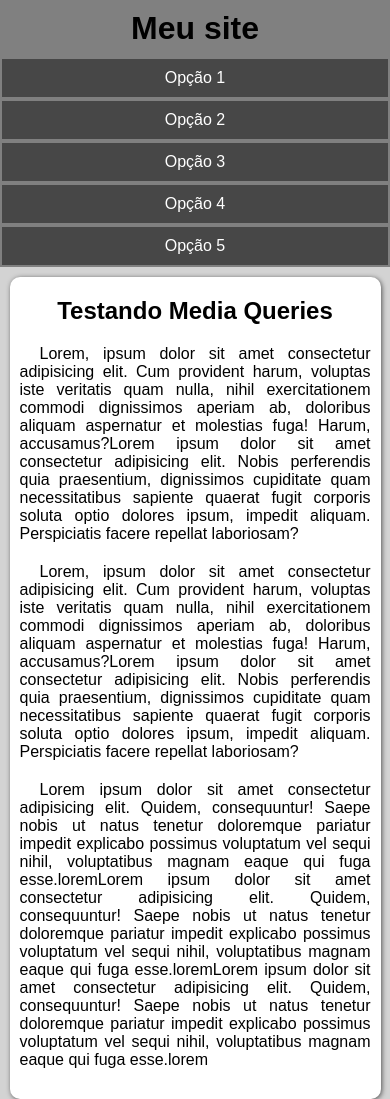
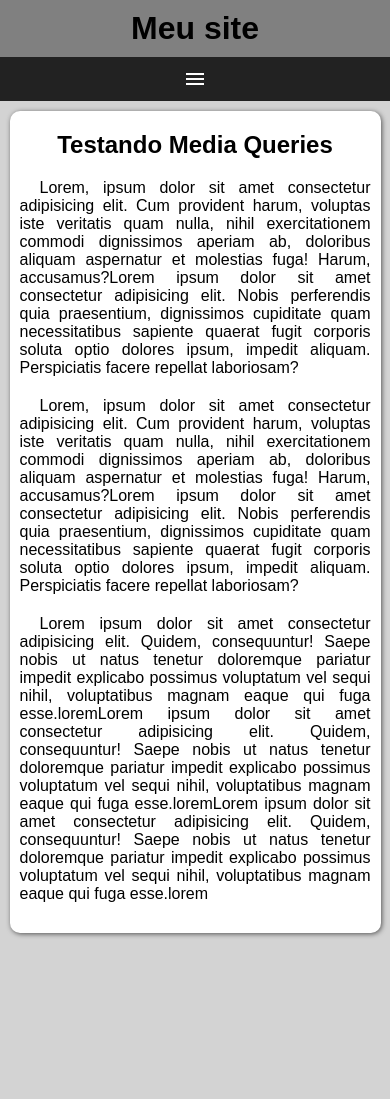
Before and after one commit to FernandoSantos-tech/HTML-CSS, a plain HTML site: page ex026/mq005/index.html in a window 390 px wide. Shown: the top 1099 px of the page. After the commit the page ends 943 px from the top, so only its background shows below. Drawn offline with Linux system fonts and the light colour scheme.

Commit message:
atualização de ex026 de media query

```diff
--- a/ex026/mq005/estilos/style.css
+++ b/ex026/mq005/estilos/style.css
@@ -19,8 +19,22 @@ header > h1{
     text-align: center;
 }
 
+span#burguer{
+    background-color: rgb(34, 34, 34);
+    color: white;
+    display: block;
+    text-align: center;
+    padding: 10px;
+    cursor: pointer;
+}
+
+span#burguer:hover{
+    background-color: white;
+    color: black;
+}
+
 nav{
-    display: block;
+    display: none;
 }
 
 nav > ul{
@@ -32,7 +46,7 @@ nav > ul > li > a {
     padding: 10px;
     text-decoration: none;
     text-align: center;
-    background-color: rgb(71, 71, 71);
+    background-color: rgb(34, 34, 34);
     color: white;
     border: 2px solid gray;
 }
--- a/ex026/mq005/index.html
+++ b/ex026/mq005/index.html
@@ -1,15 +1,19 @@
 <!DOCTYPE html>
 <html lang="pt-br">
+
 <head>
     <meta charset="UTF-8">
     <meta name="viewport" content="width=device-width, initial-scale=1.0">
     <title>Media Query</title>
+    <link href="https://fonts.googleapis.com/icon?family=Material+Icons" rel="stylesheet">
     <link rel="stylesheet" href="estilos/style.css">
 </head>
+
 <body>
     <header>
         <h1>Meu site</h1>
-        <nav>
+        <span id="burguer" class="material-icons" onclick="clickMenu()">menu</span>
+        <nav id="menu">
             <ul>
                 <li><a href="#">Opção 1</a></li>
                 <li><a href="#">Opção 2</a></li>
@@ -22,10 +26,35 @@
     <main>
         <article>
             <h2>Testando Media Queries</h2>
-            <p>Lorem, ipsum dolor sit amet consectetur adipisicing elit. Cum provident harum, voluptas iste veritatis quam nulla, nihil exercitationem commodi dignissimos aperiam ab, doloribus aliquam aspernatur et molestias fuga! Harum, accusamus?Lorem ipsum dolor sit amet consectetur adipisicing elit. Nobis perferendis quia praesentium, dignissimos cupiditate quam necessitatibus sapiente quaerat fugit corporis soluta optio dolores ipsum, impedit aliquam. Perspiciatis facere repellat laboriosam?</p>
-            <p>Lorem, ipsum dolor sit amet consectetur adipisicing elit. Cum provident harum, voluptas iste veritatis quam nulla, nihil exercitationem commodi dignissimos aperiam ab, doloribus aliquam aspernatur et molestias fuga! Harum, accusamus?Lorem ipsum dolor sit amet consectetur adipisicing elit. Nobis perferendis quia praesentium, dignissimos cupiditate quam necessitatibus sapiente quaerat fugit corporis soluta optio dolores ipsum, impedit aliquam. Perspiciatis facere repellat laboriosam?</p>
-            <p>Lorem ipsum dolor sit amet consectetur adipisicing elit. Quidem, consequuntur! Saepe nobis ut natus tenetur doloremque pariatur impedit explicabo possimus voluptatum vel sequi nihil, voluptatibus magnam eaque qui fuga esse.loremLorem ipsum dolor sit amet consectetur adipisicing elit. Quidem, consequuntur! Saepe nobis ut natus tenetur doloremque pariatur impedit explicabo possimus voluptatum vel sequi nihil, voluptatibus magnam eaque qui fuga esse.loremLorem ipsum dolor sit amet consectetur adipisicing elit. Quidem, consequuntur! Saepe nobis ut natus tenetur doloremque pariatur impedit explicabo possimus voluptatum vel sequi nihil, voluptatibus magnam eaque qui fuga esse.lorem</p>
+            <p>Lorem, ipsum dolor sit amet consectetur adipisicing elit. Cum provident harum, voluptas iste veritatis
+                quam nulla, nihil exercitationem commodi dignissimos aperiam ab, doloribus aliquam aspernatur et
+                molestias fuga! Harum, accusamus?Lorem ipsum dolor sit amet consectetur adipisicing elit. Nobis
+                perferendis quia praesentium, dignissimos cupiditate quam necessitatibus sapiente quaerat fugit corporis
+                soluta optio dolores ipsum, impedit aliquam. Perspiciatis facere repellat laboriosam?</p>
+            <p>Lorem, ipsum dolor sit amet consectetur adipisicing elit. Cum provident harum, voluptas iste veritatis
+                quam nulla, nihil exercitationem commodi dignissimos aperiam ab, doloribus aliquam aspernatur et
+                molestias fuga! Harum, accusamus?Lorem ipsum dolor sit amet consectetur adipisicing elit. Nobis
+                perferendis quia praesentium, dignissimos cupiditate quam necessitatibus sapiente quaerat fugit corporis
+                soluta optio dolores ipsum, impedit aliquam. Perspiciatis facere repellat laboriosam?</p>
+            <p>Lorem ipsum dolor sit amet consectetur adipisicing elit. Quidem, consequuntur! Saepe nobis ut natus
+                tenetur doloremque pariatur impedit explicabo possimus voluptatum vel sequi nihil, voluptatibus magnam
+                eaque qui fuga esse.loremLorem ipsum dolor sit amet consectetur adipisicing elit. Quidem, consequuntur!
+                Saepe nobis ut natus tenetur doloremque pariatur impedit explicabo possimus voluptatum vel sequi nihil,
+                voluptatibus magnam eaque qui fuga esse.loremLorem ipsum dolor sit amet consectetur adipisicing elit.
+                Quidem, consequuntur! Saepe nobis ut natus tenetur doloremque pariatur impedit explicabo possimus
+                voluptatum vel sequi nihil, voluptatibus magnam eaque qui fuga esse.lorem</p>
         </article>
     </main>
+
+    <script>
+        function clickMenu() {
+            if (menu.style.display == 'block') {
+                menu.style.display = 'none'
+            } else{
+                menu.style.display = 'block'
+            }
+        }
+    </script>
 </body>
+
 </html>
```
